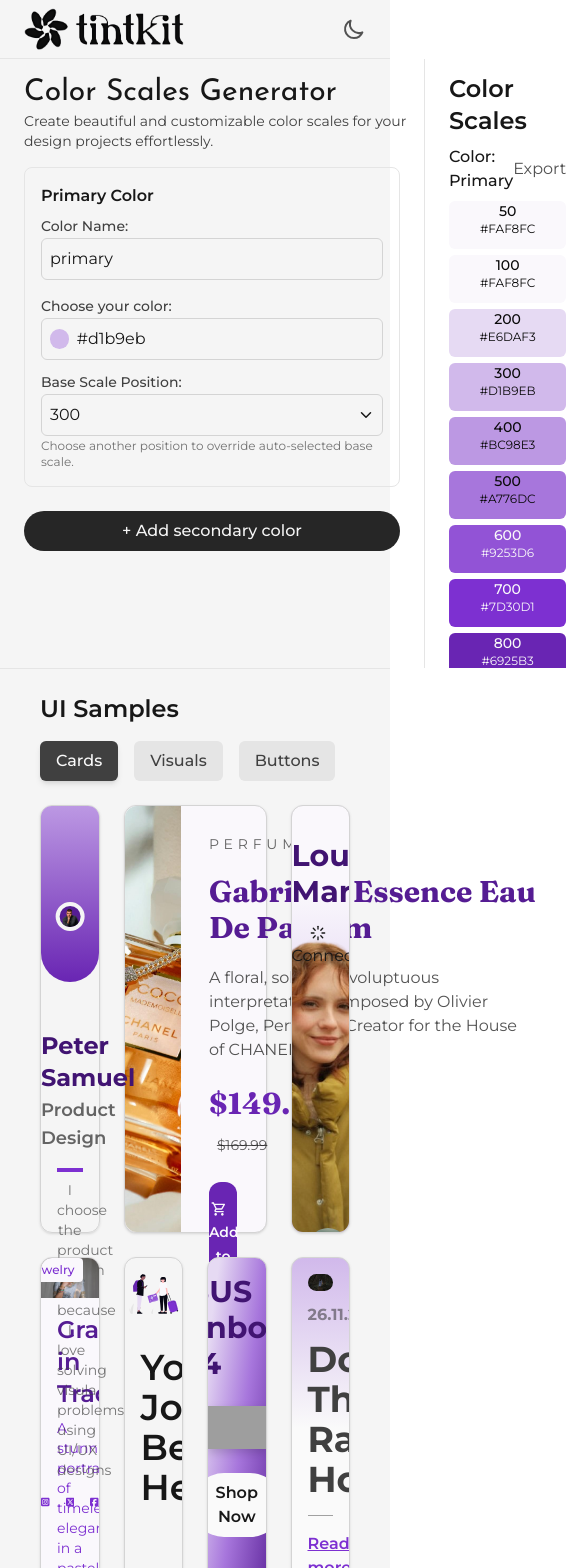
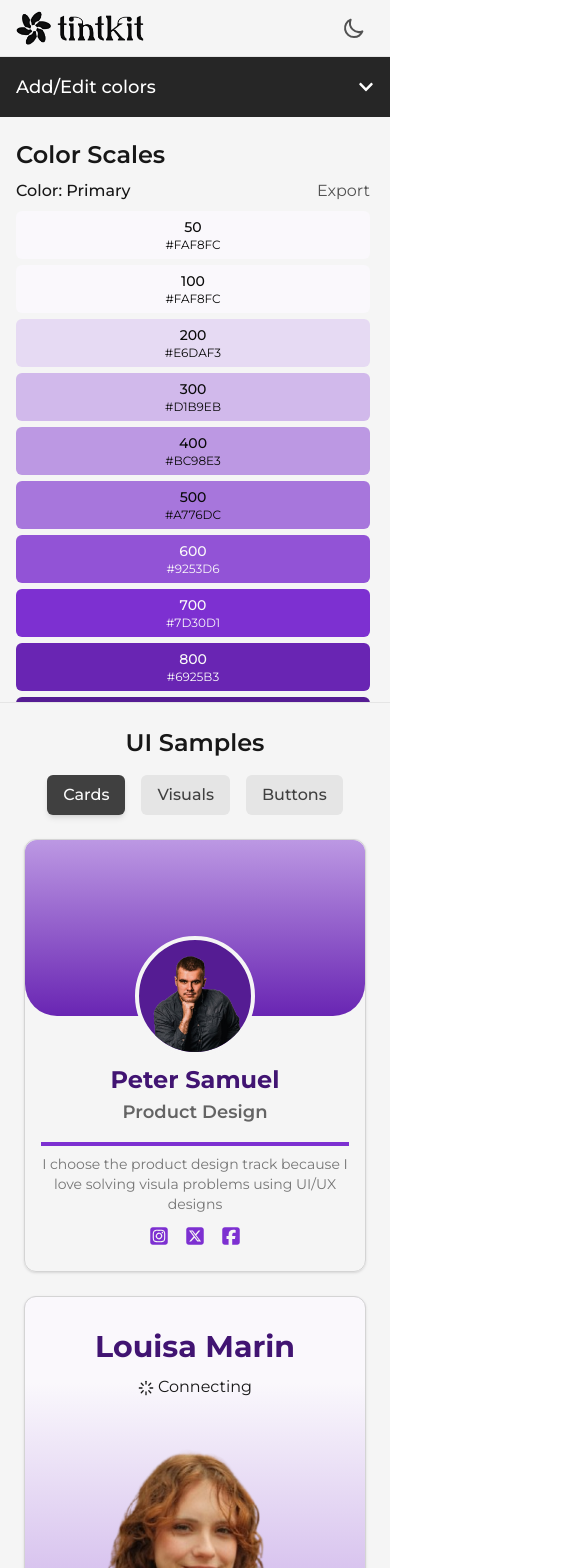
Before and after one commit to subhajitroycode/tintkit, a React (Vite) app: page / in a window 390 px wide. Shown: the top 1568 px of the page, 585 px wide, since content can reach past the window. Built offline with nearby package versions, Linux system fonts and the light colour scheme; grey boxes are pictures that could not be loaded.

Commit message:
Refactor layout and styling for responsive design; enhance ControlPanel and CardContainer components

```diff
--- a/src/App.jsx
+++ b/src/App.jsx
@@ -10,8 +10,8 @@ function App() {
     <ColorProvider>
       <Header />
       <main className="bg-neutral-100 dark:bg-neutral-800 text-neutral-900 dark:text-neutral-100">
-        <div className="flex border-b border-neutral-200 dark:border-neutral-700">
-          <div className="pt-4 pr-4 border-r border-neutral-200 dark:border-neutral-700">
+        <div className="md:flex border-b border-neutral-200 dark:border-neutral-700">
+          <div className="md:pt-4 md:pr-1 md:border-r border-neutral-200 dark:border-neutral-700">
             <ControlPanel />
           </div>
           <div className="flex-grow flex justify-center">
--- a/src/components/Dashboard/ColorInput.jsx
+++ b/src/components/Dashboard/ColorInput.jsx
@@ -11,7 +11,7 @@ const ColorInput = ({ colorType = "primary" }) => {
   const actionType = `SET_${colorType.toUpperCase()}_COLOR`;
 
   return (
-    <div className="mb-6 p-4 border border-neutral-200 dark:border-neutral-600 rounded-lg">
+    <div className="mb-6 p-4 md:border border-neutral-200 dark:border-neutral-600 rounded-lg text-left">
       <div className="flex justify-between items-center mb-2">
         <h3 className="font-semibold">
           {colorType.charAt(0).toUpperCase() + colorType.slice(1)} Color
--- a/src/components/Dashboard/ControlPanel.jsx
+++ b/src/components/Dashboard/ControlPanel.jsx
@@ -1,4 +1,4 @@
-import React, { useContext } from "react";
+import { useContext, useEffect, useRef, useState } from "react";
 import ColorInput from "./ColorInput";
 import { ColorContext } from "../../contexts/colorContext";
 import {
@@ -6,9 +6,28 @@ import {
   generateRandomHexColor,
   generateScale,
 } from "../../utils/color";
+import { FaChevronDown } from "react-icons/fa";
 
 const ControlPanel = () => {
   const { state, dispatch } = useContext(ColorContext);
+  const [isOpen, setisOpen] = useState(false);
+  const inputRef = useRef(null);
+
+  useEffect(() => {
+    const handleClickOutside = (event) => {
+      if (
+        inputRef.current &&
+        !inputRef.current.contains(event.target) &&
+        isOpen
+      ) {
+        setisOpen(false);
+      }
+    };
+    document.addEventListener("mousedown", handleClickOutside);
+    return () => {
+      document.removeEventListener("mousedown", handleClickOutside);
+    };
+  }, [isOpen]);
 
   const handleClick = (name) => {
     const color = generateRandomHexColor();
@@ -27,21 +46,41 @@ const ControlPanel = () => {
   };
 
   return (
-    <div className="w-96 ml-6">
-      <div className="mb-4">
+    <div className="md:max-w-96 md:ml-6 relative" ref={inputRef}>
+      <div className="hidden md:block mb-4">
         <h1 className="text-3xl font-display">Color Scales Generator</h1>
-        <p className="text-neutral-700 dark:text-neutral-300 text-sm">
+        <p className="text-neutral-700 dark:text-neutral-300 text-sm md:pr-1">
           Create beautiful and customizable color scales for your design
           projects effortlessly.
         </p>
       </div>
-      <div className="h-[55vh] overflow-y-auto pr-2">
+
+      {/* For mobile screen */}
+      <button
+        className="md:hidden w-full bg-neutral-800 dark:bg-neutral-700 text-white p-4 flex items-center justify-between hover:bg-neutral-700 transition-colors duration-200 focus:outline-none mb-2"
+        onClick={() => setisOpen(!isOpen)}
+        aria-expanded={isOpen}
+        aria-label="Toggle color input panel"
+      >
+        <span className="text-lg font-medium">Add/Edit colors</span>
+        <FaChevronDown
+          className={`transition-transform duration-300 ease-in-out ${
+            isOpen && "rotate-180"
+          }`}
+        />
+      </button>
+
+      <div
+        className={`md:max-h-[55vh] overflow-y-auto md:pr-2 text-center absolute md:static top-full left-0 w-full md:w-auto z-30 bg-neutral-200 dark:bg-neutral-600 md:bg-transparent md:dark:bg-transparent transition-all duration-300 ease-in-out md:opacity-100 ${
+          isOpen ? "max-h-[55vh] p-4 opacity-100" : "max-h-0 opacity-0"
+        }`}
+      >
         <ColorInput />
         {state.secondaryColor.isAdded ? (
           <ColorInput colorType="secondary" />
         ) : (
           <button
-            className="mb-6 w-full bg-neutral-800 dark:bg-neutral-100 text-neutral-100 dark:text-neutral-800 py-2 rounded-full cursor-pointer hover:bg-neutral-700 dark:hover:bg-neutral-300 font-medium"
+            className="mb-6 w-10/12 md:w-full bg-neutral-800 dark:bg-neutral-100 text-neutral-100 dark:text-neutral-800 py-2 rounded-full cursor-pointer hover:bg-neutral-700 dark:hover:bg-neutral-300 font-medium"
             onClick={() => handleClick("SECONDARY")}
           >
             + Add secondary color
@@ -54,7 +93,7 @@ const ControlPanel = () => {
               <ColorInput colorType="tertiary" />
             ) : (
               <button
-                className="-mt-2 mb-6 w-full bg-neutral-800 dark:bg-neutral-100 text-neutral-100 dark:text-neutral-800 py-2 rounded-full cursor-pointer hover:bg-neutral-700 dark:hover:bg-neutral-300 font-medium"
+                className="-mt-2 mb-6 w-10/12 md:w-full bg-neutral-800 dark:bg-neutral-100 text-neutral-100 dark:text-neutral-800 py-2 rounded-full cursor-pointer hover:bg-neutral-700 dark:hover:bg-neutral-300 font-medium"
                 onClick={() => handleClick("TERTIARY")}
               >
                 + Add tertiary color
--- a/src/components/Header.jsx
+++ b/src/components/Header.jsx
@@ -22,8 +22,8 @@ const Header = () => {
   };
 
   return (
-    <header className="flex justify-between items-center py-2 pl-6 pr-4 bg-neutral-100 dark:bg-neutral-800 border-b border-neutral-200 dark:border-neutral-700">
-      <div className="w-40">
+    <header className="flex justify-between items-center py-2 px-4 md:pl-6 bg-neutral-100 dark:bg-neutral-800 border-b border-neutral-200 dark:border-neutral-700">
+      <div className="w-32 md:w-40">
         <img
           src={isDarkMode ? "/logo-white.png" : "/logo-black.png"}
           alt="logo"
--- a/src/components/ScaleDisplay/ColorDisplay.jsx
+++ b/src/components/ScaleDisplay/ColorDisplay.jsx
@@ -9,7 +9,7 @@ const ColorDisplay = () => {
   const [showModal, setShowModal] = useState(false);
 
   return (
-    <div className="w-full mx-6 mt-3.5">
+    <div className="w-full mx-4 md:mx-6 mt-3.5">
       <div className="flex items-center justify-between mb-2">
         <h2 className="text-2xl font-semibold">Color Scales</h2>
         <button
@@ -25,7 +25,7 @@ const ColorDisplay = () => {
             document.getElementById("portals")
           )}
       </div>
-      <div className="h-[62vh] overflow-y-auto pr-2 lg:pr-0">
+      <div className="h-[62vh] overflow-y-auto pr-1">
         <ColorScale />
         {state.secondaryColor.isAdded && <ColorScale colorType="secondary" />}
         {state.tertiaryColor.isAdded && <ColorScale colorType="tertiary" />}
--- a/src/components/ScaleDisplay/ColorScale.jsx
+++ b/src/components/ScaleDisplay/ColorScale.jsx
@@ -1,9 +1,10 @@
-import React, { useContext, useState } from "react";
+import { useContext, useState } from "react";
 import { ColorContext } from "../../contexts/colorContext";
 import { hexToRGB } from "../../utils/colorConverter";
 import { GoHeart } from "react-icons/go";
 import { createPortal } from "react-dom";
 import ModalComponent from "../Modals/ModalComponent";
+import { nanoid } from "nanoid";
 
 const ColorScale = ({ colorType = "primary" }) => {
   const [isCopied, setIsCopied] = useState(null);
@@ -41,15 +42,15 @@ const ColorScale = ({ colorType = "primary" }) => {
             document.getElementById("portals")
           )}
       </div>
-      <div className="grid gap-1.5 lg:grid-cols-11 mt-2">
+      <div className="grid gap-1.5 xl:grid-cols-11 mt-2">
         {scaleValues.map((scale) => {
           const backgroundColor = colorData.scale[scale];
           const textColor = getTextColor(backgroundColor);
 
           return (
-            <div key={scale}>
             <div
-                className={`h-12 lg:h-24 rounded-md flex flex-col justify-end items-center pb-3 cursor-pointer ${textColor}`}
+              key={nanoid()}
+              className={`h-12 xl:h-24 rounded-md flex flex-col justify-center xl:justify-end items-center xl:pb-3 cursor-pointer ${textColor}`}
               style={{ backgroundColor }}
               onClick={() => {
                 navigator.clipboard.writeText(backgroundColor);
@@ -58,7 +59,7 @@ const ColorScale = ({ colorType = "primary" }) => {
               }}
             >
               {scale === colorData.baseScale && (
-                  <GoHeart className="text-2xl mb-1" />
+                <GoHeart className="text-2xl mb-1 hidden xl:block" />
               )}
               <p
                 className={`font-medium text-sm ${
@@ -72,7 +73,6 @@ const ColorScale = ({ colorType = "primary" }) => {
               </p>
               {isCopied === scale && <p className="pt-3">Copied!</p>}
             </div>
-            </div>
           );
         })}
       </div>
--- a/src/components/UISamples/CardComponent/CardContainer.jsx
+++ b/src/components/UISamples/CardComponent/CardContainer.jsx
@@ -1,16 +1,35 @@
-import React from "react";
 import { nanoid } from "nanoid";
 import { Card1, Card2, Card3, Card4, Card5, Card6, Card7 } from "./Cards";
 
-const cards = [Card1, Card2, Card3, Card4, Card5, Card6, Card7];
+const CardContainer = () => {
+  // For desktop (lg+): original order [Card1, Card2, Card3, Card4, Card5, Card6, Card7]
+  // For tablet/mobile: swap Card2 and Card3 positions [Card1, Card3, Card2, Card4, Card5, Card6, Card7]
+  const desktopCards = [Card1, Card2, Card3, Card4, Card5, Card6, Card7];
+  const mobileCards = [Card1, Card3, Card2, Card4, Card5, Card6, Card7];
 
-const CardContainer = () => {
   return (
-    <div className="mx-4 grid grid-cols-4 grid-rows-2 gap-6 h-[55rem]">
-      {cards.map((Card) => (
-        <Card key={nanoid()} />
-      ))}
-    </div>
+    <>
+      {/* Desktop layout - 4 columns, 2 rows */}
+      <div className="hidden xl:grid mx-4 grid-cols-4 gap-6">
+        {desktopCards.map((Card, index) => (
+          <Card key={nanoid()} />
+        ))}
+      </div>
+
+      {/* Tablet layout - 2 columns, 4 rows */}
+      <div className="hidden md:grid xl:hidden mx-4 grid-cols-2 gap-6 h-auto min-h-[80rem]">
+        {mobileCards.map((Card, index) => (
+          <Card key={nanoid()} />
+        ))}
+      </div>
+
+      {/* Mobile layout - 1 column */}
+      <div className="grid md:hidden grid-cols-1 grid-rows-7 gap-6 h-auto">
+        {mobileCards.map((Card, index) => (
+          <Card key={nanoid()} />
+        ))}
+      </div>
+    </>
   );
 };
 
--- a/src/components/UISamples/CardComponent/Cards/Card2.jsx
+++ b/src/components/UISamples/CardComponent/Cards/Card2.jsx
@@ -1,21 +1,19 @@
-import React, { useContext } from "react";
+import { useContext } from "react";
 import { ColorContext } from "../../../../contexts/colorContext";
 import { MdOutlineShoppingCart } from "react-icons/md";
 
 const Card2 = () => {
   const { state: colorState, isDarkMode } = useContext(ColorContext);
 
-  console.log(isDarkMode);
-
   return (
     <div
-      className="col-span-2 rounded-xl border border-neutral-300 dark:border-neutral-600 shadow-sm h-full flex"
+      className="md:col-span-2 rounded-xl border border-neutral-300 dark:border-neutral-600 shadow-sm h-full flex flex-col md:flex-row"
       style={{
         backgroundColor: colorState.primaryColor.scale[isDarkMode ? 900 : 100],
       }}
     >
-      <div className="h-full w-2/5 rounded-tl-xl rounded-bl-xl bg-[url(/product-1.png)] bg-no-repeat bg-center bg-cover"></div>
-      <div className="w-3/5 p-7">
+      <div className="h-2/5 w-full md:h-full md:w-2/5 md:rounded-bl-xl rounded-tl-xl rounded-tr-xl md:rounded-tr-none bg-[url(/product-1-mobile.png)] md:bg-[url(/product-1.png)] bg-no-repeat bg-center bg-cover"></div>
+      <div className="md:w-3/5 p-4 md:p-7">
         <h4
           className="tracking-[0.3rem] text-neutral-700/80 dark:text-neutral-200/50 text-sm"
           style={{
@@ -27,7 +25,7 @@ const Card2 = () => {
           PERFUME
         </h4>
         <h5
-          className="font-product text-3xl py-5 w-[22rem]"
+          className="font-product text-2xl md:text-3xl py-3 md:py-5 md:w-[22rem]"
           style={{
             color: colorState.secondaryColor.isAdded
               ? colorState.secondaryColor.scale[isDarkMode ? 300 : 900]
@@ -36,12 +34,12 @@ const Card2 = () => {
         >
           Gabrielle Essence Eau De Parfum
         </h5>
-        <p className="w-80 text-neutral-700/90 dark:text-neutral-200/80">
+        <p className="md:w-80 text-neutral-700/90 dark:text-neutral-200/80 text-xs md:text-base">
           A floral, solar and voluptuous interpretation composed by Olivier
           Polge, Perfumer-Creator for the House of CHANEL.
         </p>
         <p
-          className="my-6 font-product text-3xl"
+          className="my-3 md:my-6 font-product text-2xl md:text-3xl"
           style={{
             color: colorState.secondaryColor.isAdded
               ? colorState.primaryColor.scale[isDarkMode ? 400 : 800]
--- a/src/components/UISamples/TabComponent.jsx
+++ b/src/components/UISamples/TabComponent.jsx
@@ -16,7 +16,7 @@ const TabComponent = () => {
 
   return (
     <div className="mt-4">
-      <div className="flex space-x-4 mb-6 ml-4">
+      <div className="flex space-x-4 mb-6 justify-center md:justify-normal md:ml-4">
         {tabArr.map((tab) => (
           <button
             key={tab}
--- a/src/components/UISamples/UISample.jsx
+++ b/src/components/UISamples/UISample.jsx
@@ -4,7 +4,9 @@ import TabComponent from "./TabComponent";
 const UISample = () => {
   return (
     <div className="mx-6 mt-6">
-      <h2 className="text-2xl font-semibold ml-4">UI Samples</h2>
+      <h2 className="text-2xl font-semibold text-center md:text-left md:ml-4">
+        UI Samples
+      </h2>
       <TabComponent />
     </div>
   );
```
Also changed, not shown: public/product-1-mobile.png (added). Lines whose indentation alone changed are shown as unchanged.
